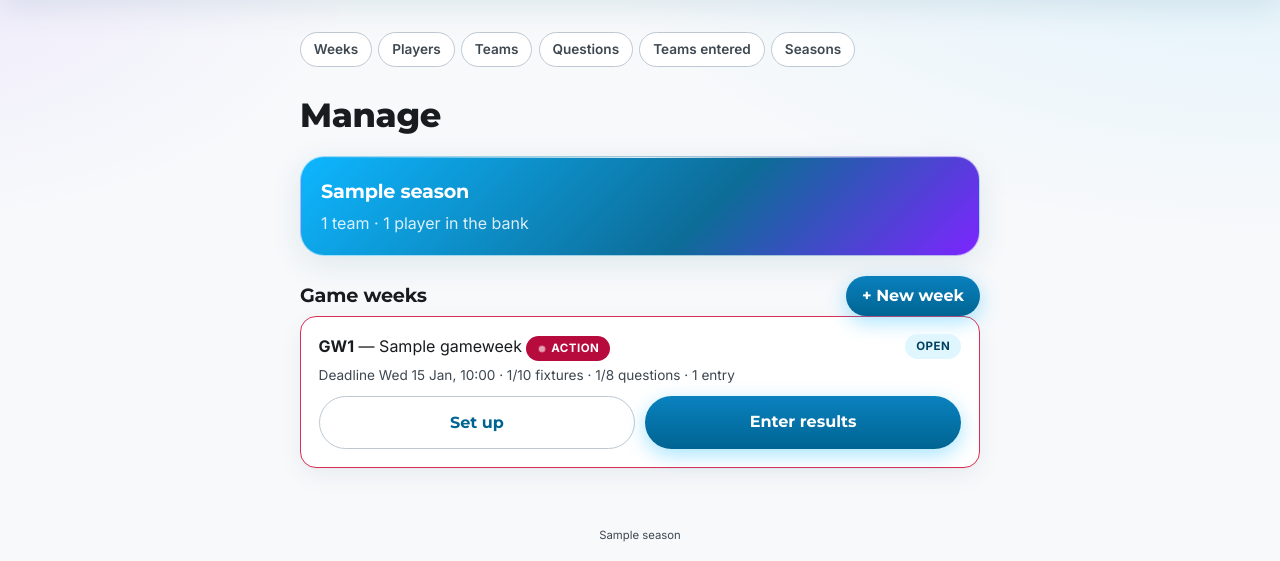
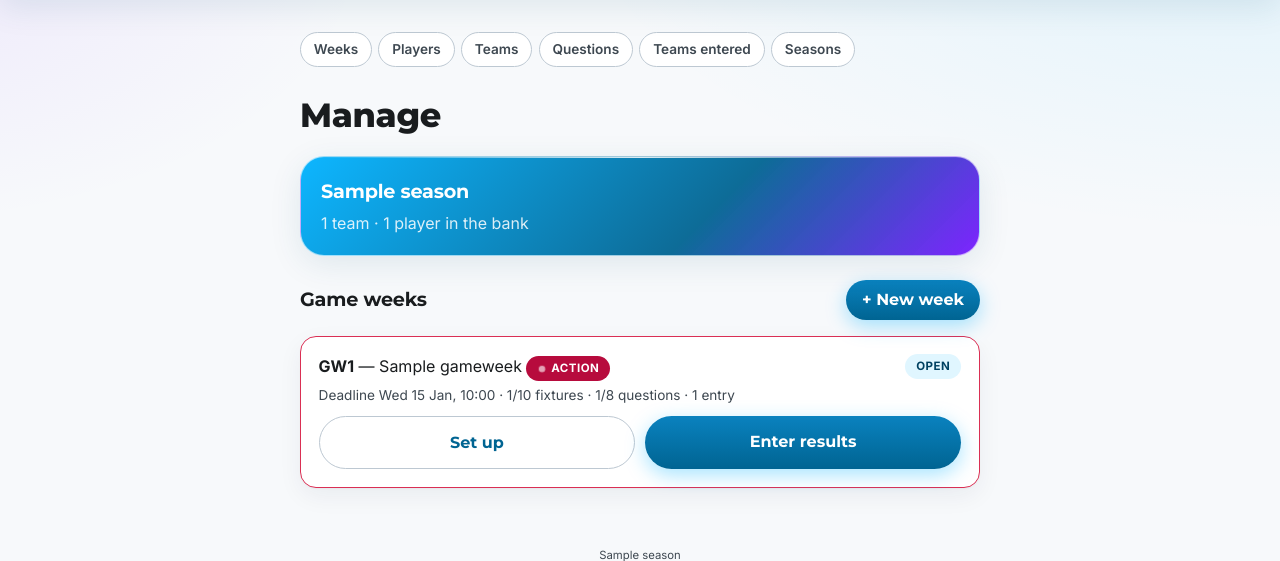
Before and after one commit to pageforgeuk-a11y/tipster2026, a Django app: page /manage/ in a window 1280 px wide. Shown: the part 47-608 px from the top of the page. Run offline with Django 5.2, Linux system fonts and the light colour scheme; a user stored in the database is signed in; tables that the repository leaves empty hold one stand-in row (values such as "Sample post").

Commit message:
UI tweaks: drop 'Hi name' on home, larger Team line, space manage 'New week'
Co-Authored-By: Claude Opus 4.8 (1M context) <noreply@anthropic.com>

```diff
--- a/templates/competition/dashboard.html
+++ b/templates/competition/dashboard.html
@@ -1,8 +1,7 @@
 {% extends "base.html" %}
 {% block title %}Home — K.H.S.S.C. Tipsters{% endblock %}
 {% block content %}
-<h1>Hi {{ user.first_name|default:participant.display_name }}</h1>
-<p class="muted" style="margin-top:-.5rem;">Team: <b>{{ participant.display_name }}</b></p>
+<p style="font-size:1.25rem;margin:.4rem 0 1rem;"><span class="muted">Team:</span> <b>{{ participant.display_name }}</b></p>
 
 {% if open_week %}
 <div class="hero">
--- a/templates/competition/manage/dashboard.html
+++ b/templates/competition/manage/dashboard.html
@@ -19,7 +19,7 @@
   </div>
 </div>
 
-<div style="display:flex;justify-content:space-between;align-items:center;gap:.5rem;">
+<div style="display:flex;justify-content:space-between;align-items:center;gap:.5rem;margin:1.5rem 0 1rem;">
   <h2 style="margin:0;">Game weeks</h2>
   <a class="btn" href="{% url 'manage:week_new' %}" style="width:auto;padding:.5rem 1rem;">+ New week</a>
 </div>
```
